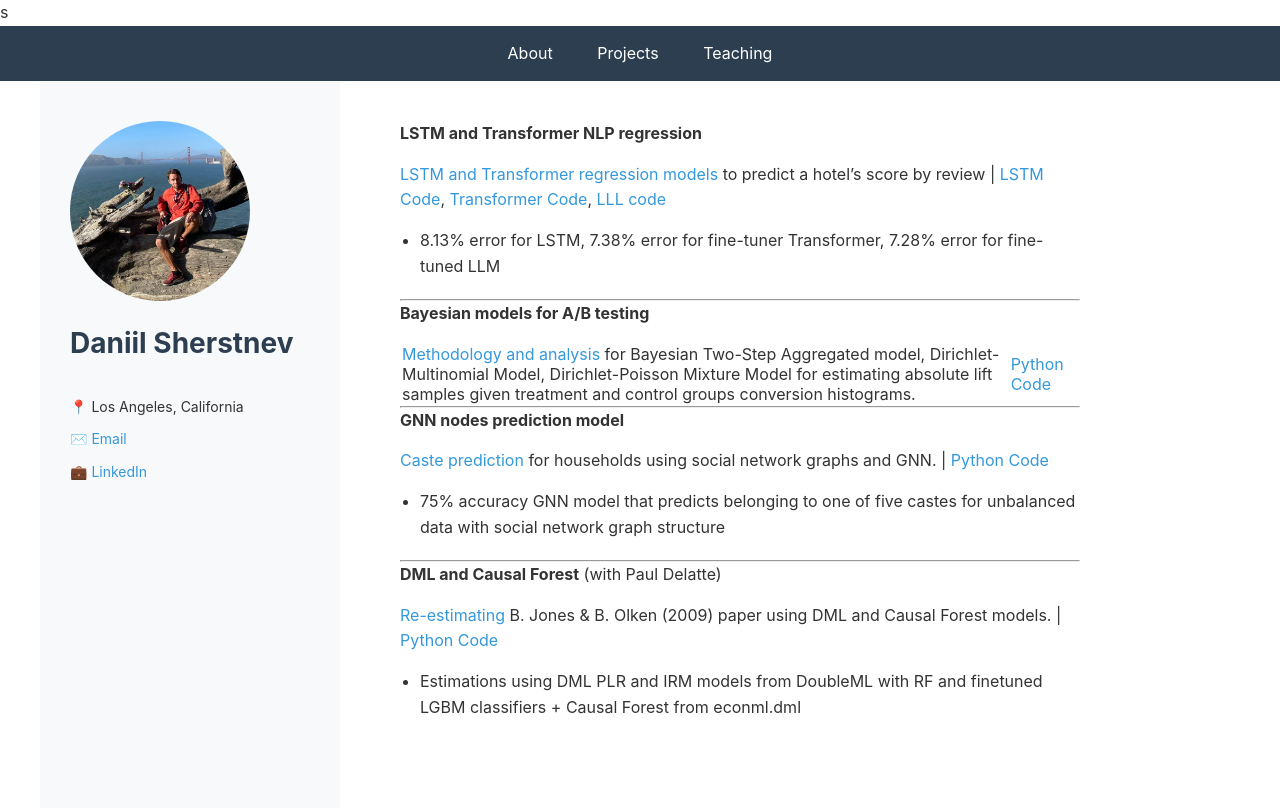
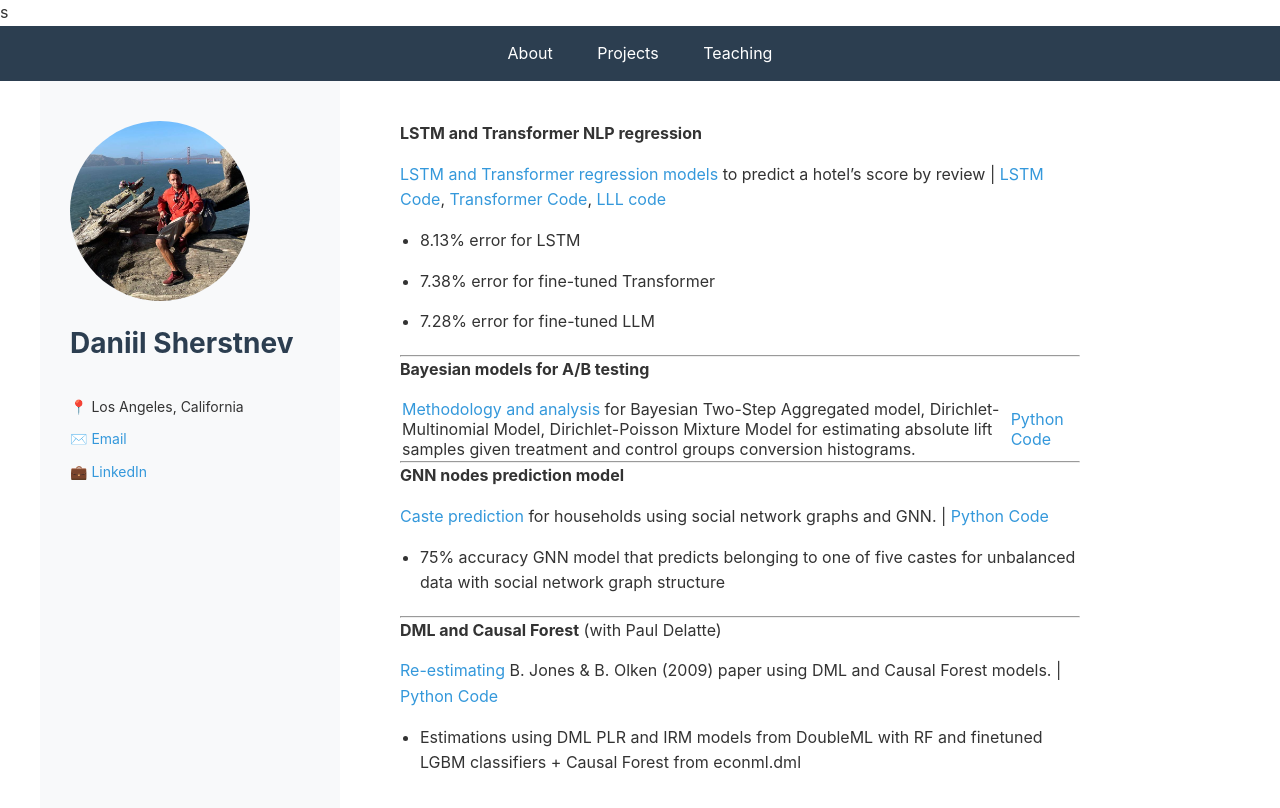
Before and after one commit to dansherstnev/daniil_sherstnev.github.io, a Jekyll site: the page built from projects.md, in a window 1280 px wide and 900 px high. Shown: the top 808 px of the window. Built offline with Jekyll 4.4.1, drawn with Linux system fonts in a browser that asks for light colours.

Commit message:
Update projects.md

```diff
--- a/projects.md
+++ b/projects.md
@@ -5,7 +5,9 @@
 **LSTM and Transformer NLP regression**
 
 [LSTM and Transformer regression models](assets/pdfs/nlp_regression.pdf) to predict a hotel's score by review | [LSTM Code](assets/code/lstm.py), [Transformer Code](assets/code/tranfformer_regression.py), [LLL code](assets/code/llm_regression.py)
-   - 8.13% error for LSTM, 7.38% error for fine-tuner Transformer, 7.28% error for fine-tuned LLM
+   - 8.13% error for LSTM
+   - 7.38% error for fine-tuned Transformer
+   - 7.28% error for fine-tuned LLM
 
 ---
 
```
